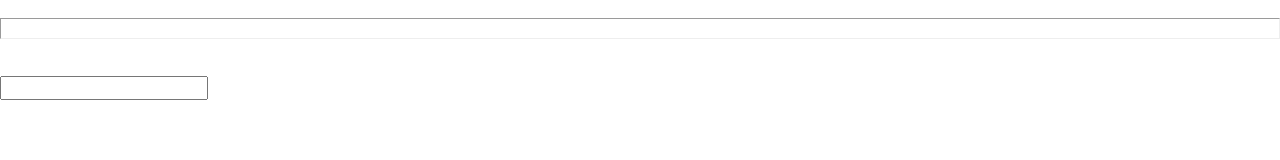
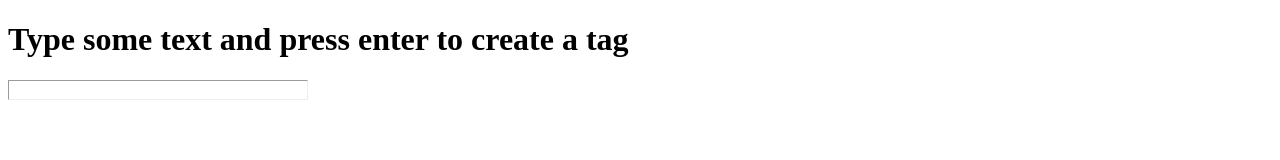
Before and after one commit to TwitchBronBron/tagger-input, a website: page index.html in a window 1280 px wide. Drawn offline with nearby package versions, Linux system fonts and the light colour scheme.

Commit message:
updated readme and demo

```diff
--- a/index.html
+++ b/index.html
@@ -2,16 +2,11 @@
 <html>
 
 <head>
-    <link rel="stylesheet" href="https://cdnjs.cloudflare.com/ajax/libs/normalize/8.0.1/normalize.min.css" />
-
 </head>
 
 <body>
-    <br/>
-    <tagger-input></tagger-input>
-    <br/>
-    <br/>
-    <input type="text" />
+    <h1>Type some text and press enter to create a tag</h1>
+    <tagger-input style="max-width:300px;"></tagger-input>
     <script src="index.js"></script>
 </body>
 
```
Also changed, not shown: README.md.
